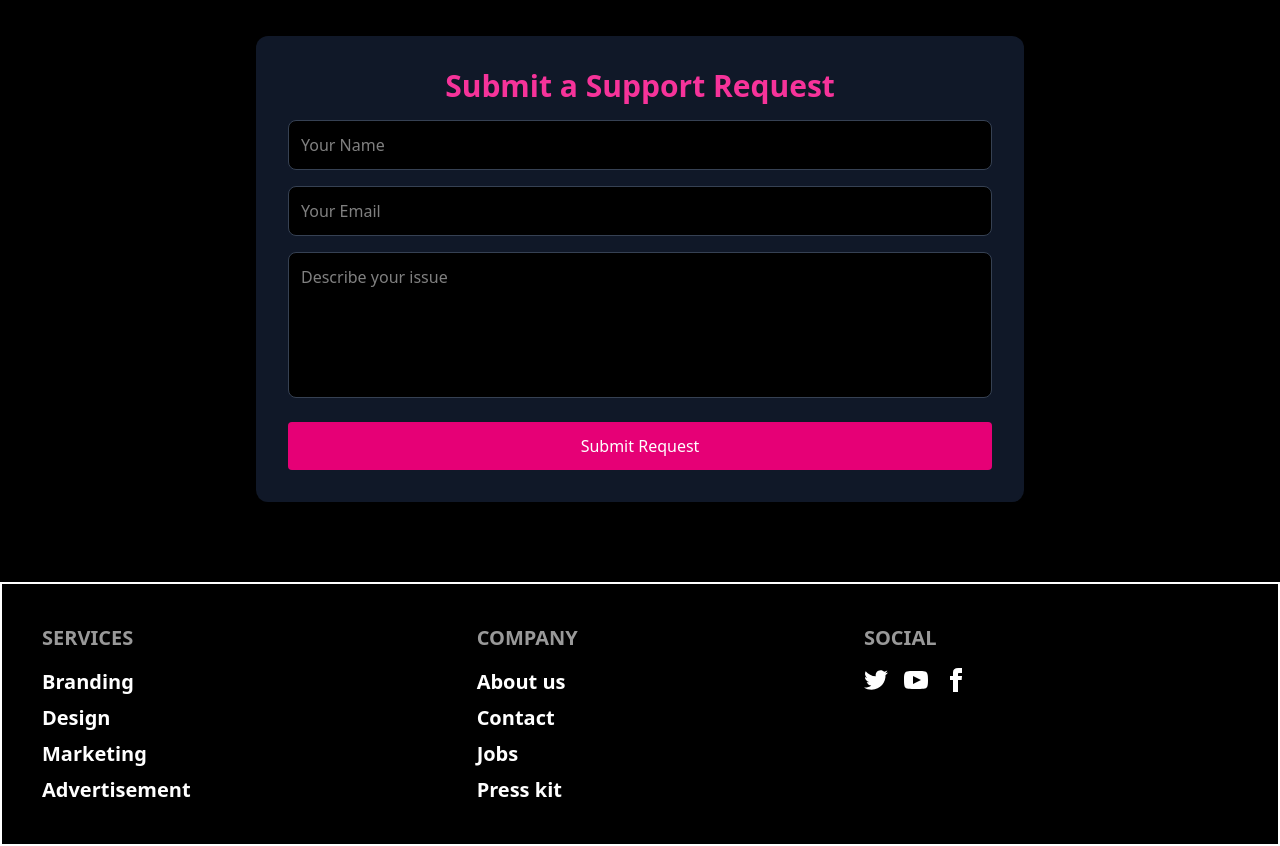
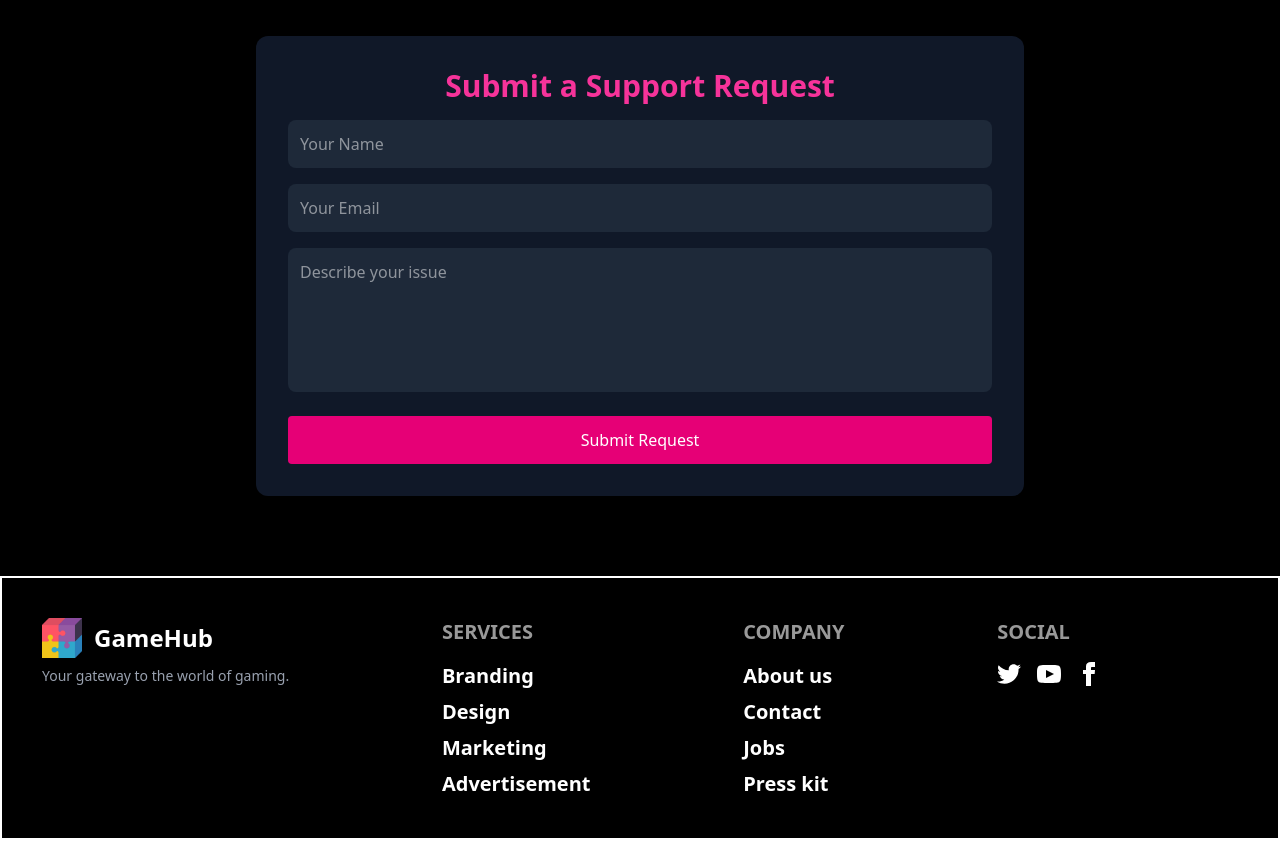
Before and after one commit to tasnim951/game-hub-repo, a React (Vite) app: page /support in a window 1280 px wide. Shown: the part 520-1366 px from the top of the page. Built offline with nearby package versions, Linux system fonts and the light colour scheme; no server answers.

Commit message:
updated footer secion

```diff
--- a/src/components/Footer.jsx
+++ b/src/components/Footer.jsx
@@ -1,6 +1,22 @@
+import logo from "../assets/logo.png";
+
 const Footer = () => {
   return (
     <footer className="footer sm:footer-horizontal bg-black text-xl text-white font-semibold hover:text-pink-300 p-10 border-2 ">
+
+   <div className="flex flex-col gap-2 mb-6">
+        <div className="flex items-center gap-3">
+          <img
+            src={logo}
+            alt="GameHub Logo"
+            className="w-10 h-10 object-contain"
+          />
+          <h2 className="text-2xl font-bold text-white">GameHub</h2>
+        </div>
+        <p className="text-sm text-gray-400 font-normal">
+          Your gateway to the world of gaming.
+        </p>
+      </div>
   <nav>
     <h6 className="footer-title">Services</h6>
     <a className="link link-hover">Branding</a>
--- a/src/components/GameShowcase.jsx
+++ b/src/components/GameShowcase.jsx
@@ -70,14 +70,7 @@ const Showcase = () => {
       </section>
 
 
-      <section className="mt-16 text-center">
-              <motion.button
-             whileHover={{ scale: 1.1 }}
-          className="bg-pink-600 hover:bg-pink-700 text-white py-3 px-8   rounded-full text-lg font-semibold shadow-lg"
-        >
-             Join the GameHub Community
-        </motion.button>
-      </section>
+
     </div>
   );
 };
--- a/src/pages/Contact.jsx
+++ b/src/pages/Contact.jsx
@@ -50,7 +50,7 @@ const Contact = () => {
         <h2 className="text-4xl font-bold text-pink-500 mb-4 text-center">
           Contact Us
         </h2>
-        <p className="text-gray-300 mb-6 text-center">
+        <p className="text-gray-400 mb-6 text-center">
           Have questions or suggestions? Fill out the form below and we’ll get back to you shortly.
         </p>
 
@@ -61,7 +61,7 @@ const Contact = () => {
             value={formData.name}
             onChange={handleChange}
             placeholder="Your Name"
-            className="bg-black border border-gray-700 rounded-lg p-3 text-white focus:outline-none focus:border-pink-500 transition"
+            className="bg-gray-800  border-gray-800 rounded-lg p-3 text-white focus:outline-none focus:border-pink-500 transition"
           />
           <input
             type="email"
@@ -69,7 +69,7 @@ const Contact = () => {
             value={formData.email}
             onChange={handleChange}
             placeholder="Your Email"
-            className="bg-black border border-gray-700 rounded-lg p-3 text-white focus:outline-none focus:border-pink-500 transition"
+            className="bg-gray-800   border-gray-700 rounded-lg p-3 text-white focus:outline-none focus:border-pink-500 transition"
           />
           <textarea
             name="message"
@@ -77,7 +77,7 @@ const Contact = () => {
             onChange={handleChange}
             rows={5}
             placeholder="Your Message"
-            className="bg-black border border-gray-700 rounded-lg p-3 text-white focus:outline-none focus:border-pink-500 transition resize-none"
+            className="bg-gray-800  border-gray-700 rounded-lg p-3 text-white focus:outline-none focus:border-pink-500 transition resize-none"
           />
           <motion.button
             type="submit"
--- a/src/pages/Register.jsx
+++ b/src/pages/Register.jsx
@@ -123,7 +123,7 @@ const Register = () => {
 
     <button
           onClick={handleGoogleLogin}
-          className="bg-gray-700 hover:bg-gray-800 text-white py-3 rounded w-full mt-4"
+          className="bg-blue-600 hover:bg-blue-700 text-white py-3 rounded w-full mt-4"
         >
           Sign up with Google
      </button>
--- a/src/pages/Support.jsx
+++ b/src/pages/Support.jsx
@@ -33,7 +33,7 @@ const Support = () => {
         transition={{ duration: 0.8 }}
       >
         <h1 className="text-4xl font-bold text-pink-500 mb-4">Support Center</h1>
-        <p className="text-gray-300 text-lg">
+        <p className="text-gray-400 text-lg">
           Need help? Find answers, connect with our support team, or get assistance from the community.
         </p>
       </motion.div>
@@ -72,17 +72,17 @@ const Support = () => {
           <input
             type="text"
             placeholder="Your Name"
-            className="bg-black border border-gray-700 rounded-lg p-3 text-white focus:outline-none focus:border-pink-500 transition"
+            className="bg-gray-800  border-gray-800 rounded-lg p-3 text-white focus:outline-none focus:border-pink-500 transition"
           />
           <input
             type="email"
             placeholder="Your Email"
-            className="bg-black border border-gray-700 rounded-lg p-3 text-white focus:outline-none focus:border-pink-500 transition"
+            className="bg-gray-800  border-gray-800 rounded-lg p-3 text-white focus:outline-none focus:border-pink-500 transition"
           />
           <textarea
             placeholder="Describe your issue"
             rows={5}
-            className="bg-black border border-gray-700 rounded-lg p-3 text-white focus:outline-none focus:border-pink-500 transition resize-none"
+            className="bg-gray-800  border-gray-800 rounded-lg p-3 text-white focus:outline-none focus:border-pink-500 transition resize-none"
           />
           <motion.button
             type="submit"
```
